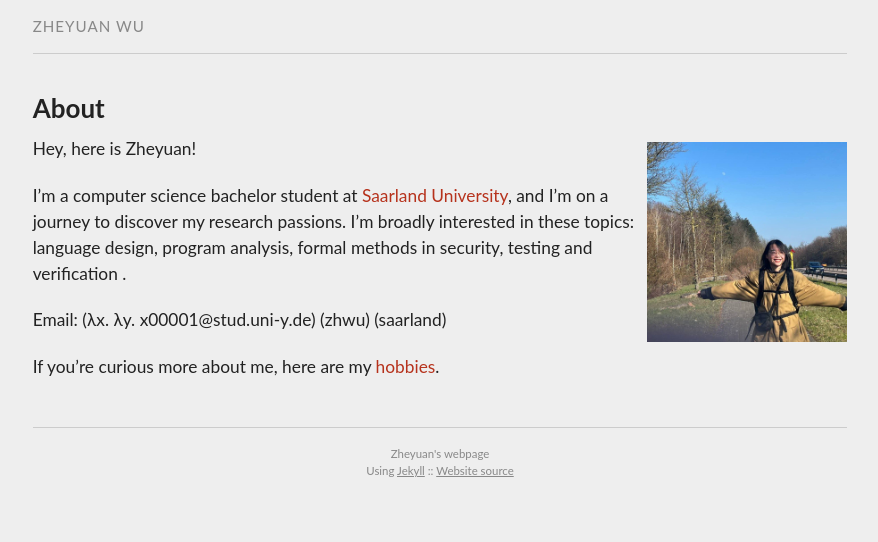
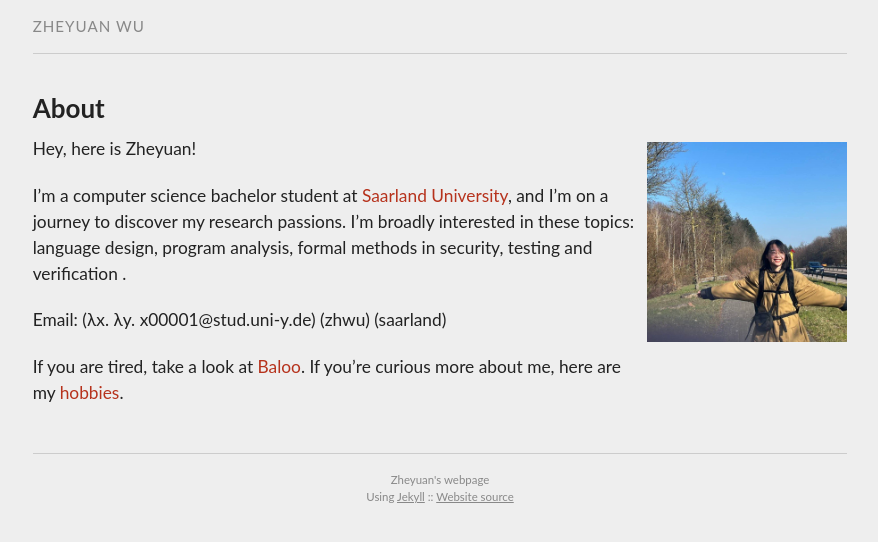
Before and after one commit to ZheyuanWU/ZheyuanWU.github.io, a Jekyll site: the page built from index.md, in a window 1280 px wide. Shown: the top 542 px of the page, without its empty margins (200-1078 px from the left). Built offline with Jekyll 4.4.1, drawn with Linux system fonts in a browser that asks for light colours.

Commit message:
add baloo

```diff
--- a/index.md
+++ b/index.md
@@ -18,6 +18,7 @@ testing and verification
 
 Email: (λx. λy. x00001@stud.uni-y.de) (zhwu) (saarland)
 
+If you are tired, take a look at [Baloo].
 If you're curious more about me, here are my [hobbies].
 
 [Saarland University]: https://saarland-informatics-campus.de/
@@ -25,3 +26,5 @@ If you're curious more about me, here are my [hobbies].
 [drop me an email]: mailto:zhwu00001@stud.uni-saarland.de
 
 [hobbies]: /misc/
+
+[Baloo]: /baloo/
```
Also changed, not shown: images/IMG_20240619_004643_757.jpg (added), images/PXL_20230708_183226473.jpg (added), images/PXL_20230804_115502344.jpg (added), images/PXL_20240609_231126018.jpg (added), 1 other file.
